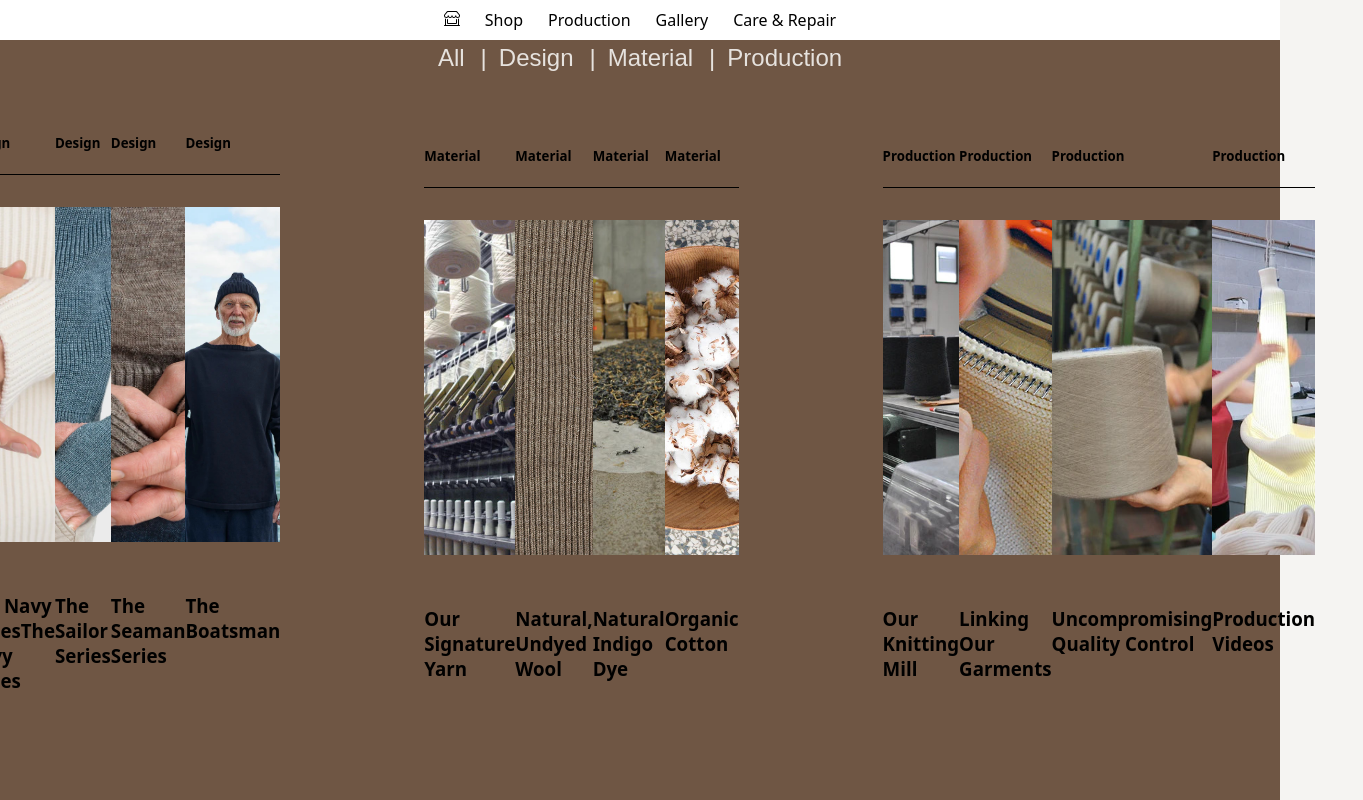
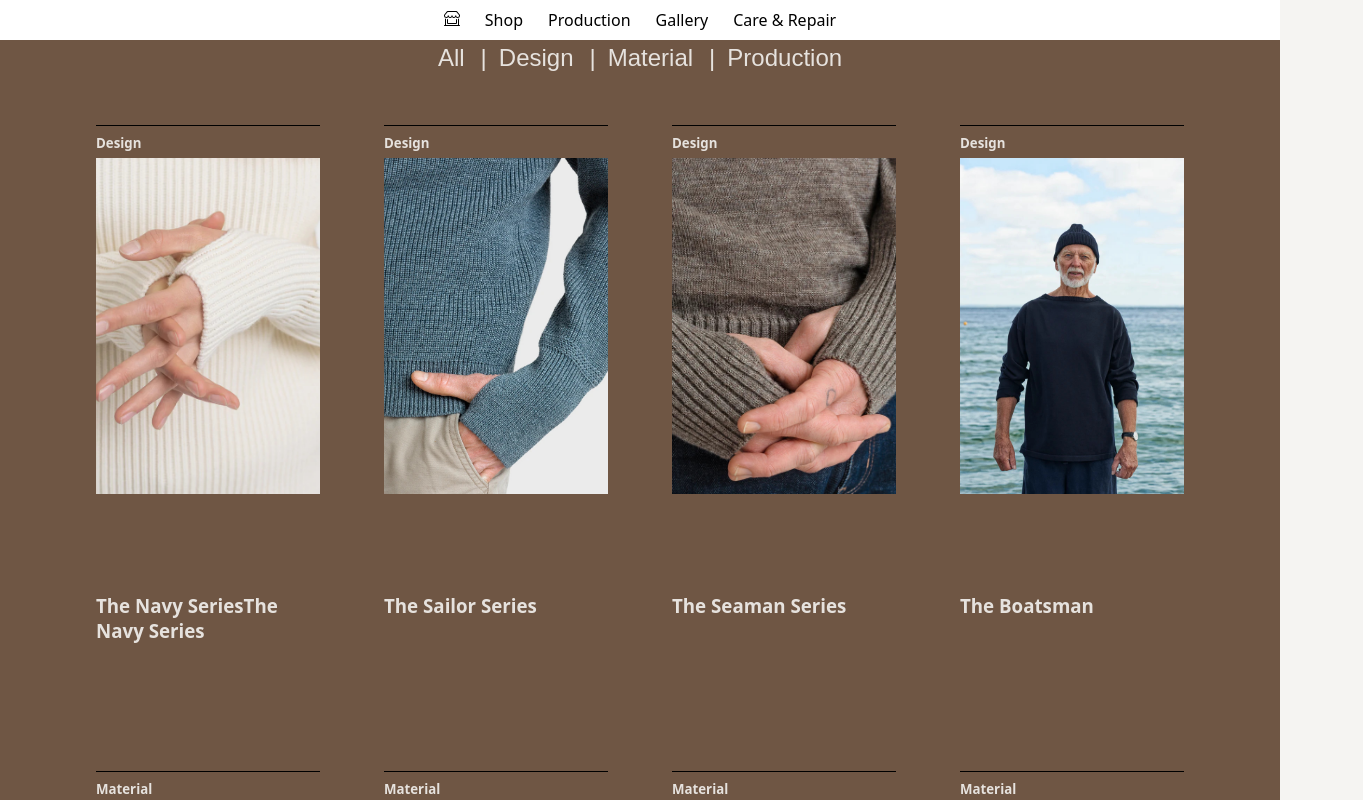
Before and after one commit to dev-carlson/KnitShop, a React (Vite) app: page /Production in a window 1280 px wide. Shown: the top 800 px of the page, 1363 px wide, since content can reach past the window. Built offline with nearby package versions, Linux system fonts and the light colour scheme.

Commit message:
update fixed the production

```diff
--- a/src/routers/Production.jsx
+++ b/src/routers/Production.jsx
@@ -44,7 +44,7 @@ function Production() {
       <div className="production-content">
         {designProducts.length > 0 && (
           <div className="production-row">
-            <div className="production-items">
+            <div className="production-design">
               {designProducts.map((product, index) => (
                 <div key={index} className="production-item">
                   <h5>{product.title}</h5>
@@ -57,7 +57,7 @@ function Production() {
         )}
         {materialProducts.length > 0 && (
           <div className="production-row">
-            <div className="production-items">
+            <div className="production-material">
               {materialProducts.map((product, index) => (
                 <div key={index} className="production-item">
                   <h5>{product.title}</h5>
@@ -70,7 +70,7 @@ function Production() {
         )}
         {productionProducts.length > 0 && (
           <div className="production-row">
-            <div className="production-items">
+            <div className="production-production">
               {productionProducts.map((product, index) => (
                 <div key={index} className="production-item">
                   <h5>{product.title}</h5>
--- a/src/styles/Production.css
+++ b/src/styles/Production.css
@@ -3,20 +3,37 @@
 }
 
 .production-content {
+  position: relative;
   display: flex;
-  flex-direction: row;
-  position: relative;
+  flex-wrap: wrap;
+  justify-content: center;
+  color: #e6e2de;
   padding: 3rem;
-  align-items: center;
-  justify-content: center;
-  gap: 3rem;
 }
 
-.production-items {
+
+.production-design {
   display: flex;
   flex-wrap: nowrap;
   font-family: system-ui, -apple-system, BlinkMacSystemFont, 'Segoe UI', Roboto, Oxygen, Ubuntu, Cantarell, 'Open Sans', 'Helvetica Neue', sans-serif;
   padding: 3rem;
+  gap: 4rem;
+}
+
+.production-material {
+  display: flex;
+  flex-wrap: nowrap;
+  font-family: system-ui, -apple-system, BlinkMacSystemFont, 'Segoe UI', Roboto, Oxygen, Ubuntu, Cantarell, 'Open Sans', 'Helvetica Neue', sans-serif;
+  padding: 3rem;
+  gap: 4rem;
+}
+
+.production-production {
+  display: flex;
+  flex-wrap: nowrap;
+  font-family: system-ui, -apple-system, BlinkMacSystemFont, 'Segoe UI', Roboto, Oxygen, Ubuntu, Cantarell, 'Open Sans', 'Helvetica Neue', sans-serif;
+  padding: 3rem;
+  gap: 4rem;
 }
 
 .production-item img{
@@ -27,15 +44,15 @@
   max-width: 100%;
   padding-top: 2rem;
   padding-bottom: 2rem;
-  border-top: 1px solid black;
+  box-shadow: 0px -1px 0px #000000;
   box-sizing: border-box;
   cursor: pointer;
   object-fit: cover;
+  top: -3rem;
 }
 
 .production-item img:hover {
-  border-top-color: #f96300;
-  box-shadow: 0px -1px 0px #f96300;
+  box-shadow: 0px -3px 0px #f96300;
 }
 
 .production-button-container {
```
